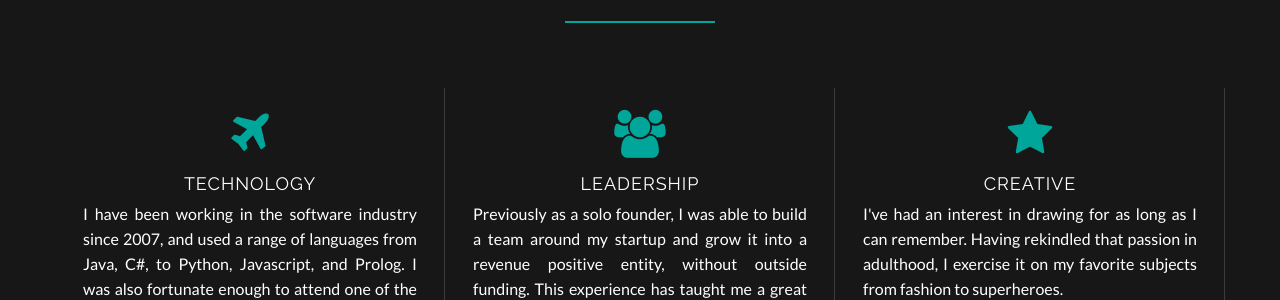
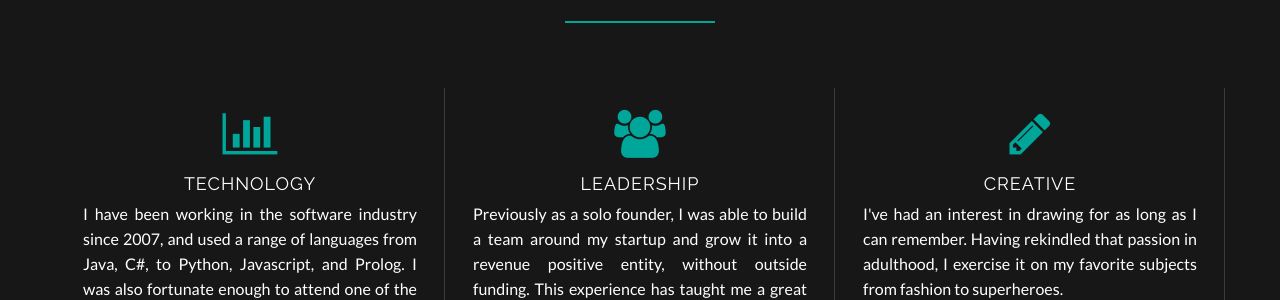
Before and after one commit to clearcareer/KenHu, a Jekyll site: the page built from index.html, in a window 1280 px wide. Shown: the part 1844-2144 px from the top of the page. Built offline with Jekyll 4.4.1, drawn with Linux system fonts in a browser that asks for light colours; some web fonts are replaced.

Commit message:
Updated '/index.html' via CloudCannon

```diff
--- a/index.html
+++ b/index.html
@@ -15,13 +15,13 @@
   - title: "I'm a Digital Nomad"
 goals:
   - name: Technology
-    icon: plane
+    icon: bar-chart
     description: 'I have been working in the software industry since 2007, and used a range of languages from Java, C#, to Python, Javascript, and Prolog. I was also fortunate enough to attend one of the leading Artificial Intelligence and Computer Science universities, University of Edinburgh.'
   - name: Leadership
     icon: group
     description: 'Previously as a solo founder, I was able to build a team around my startup and grow it into a revenue positive entity, without outside funding. This experience has taught me a great deal of business and marketing skills.'
   - name: Creative
-    icon: star
+    icon: pencil
     description: "I've had an interest in drawing for as long as I can remember. Having rekindled that passion in adulthood, I exercise it on my favorite subjects from fashion to superheroes."
 education:
   - number: 2
```
